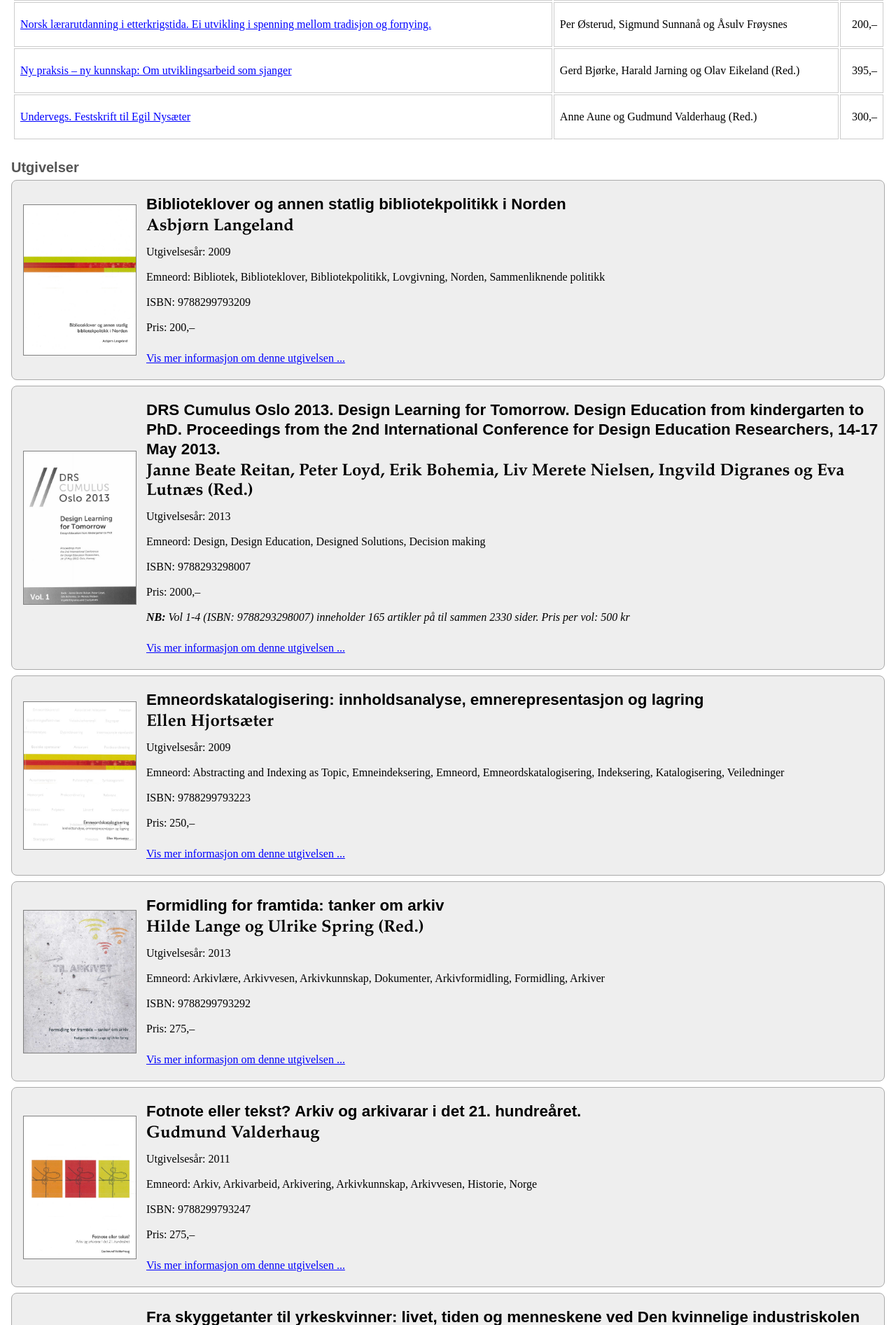
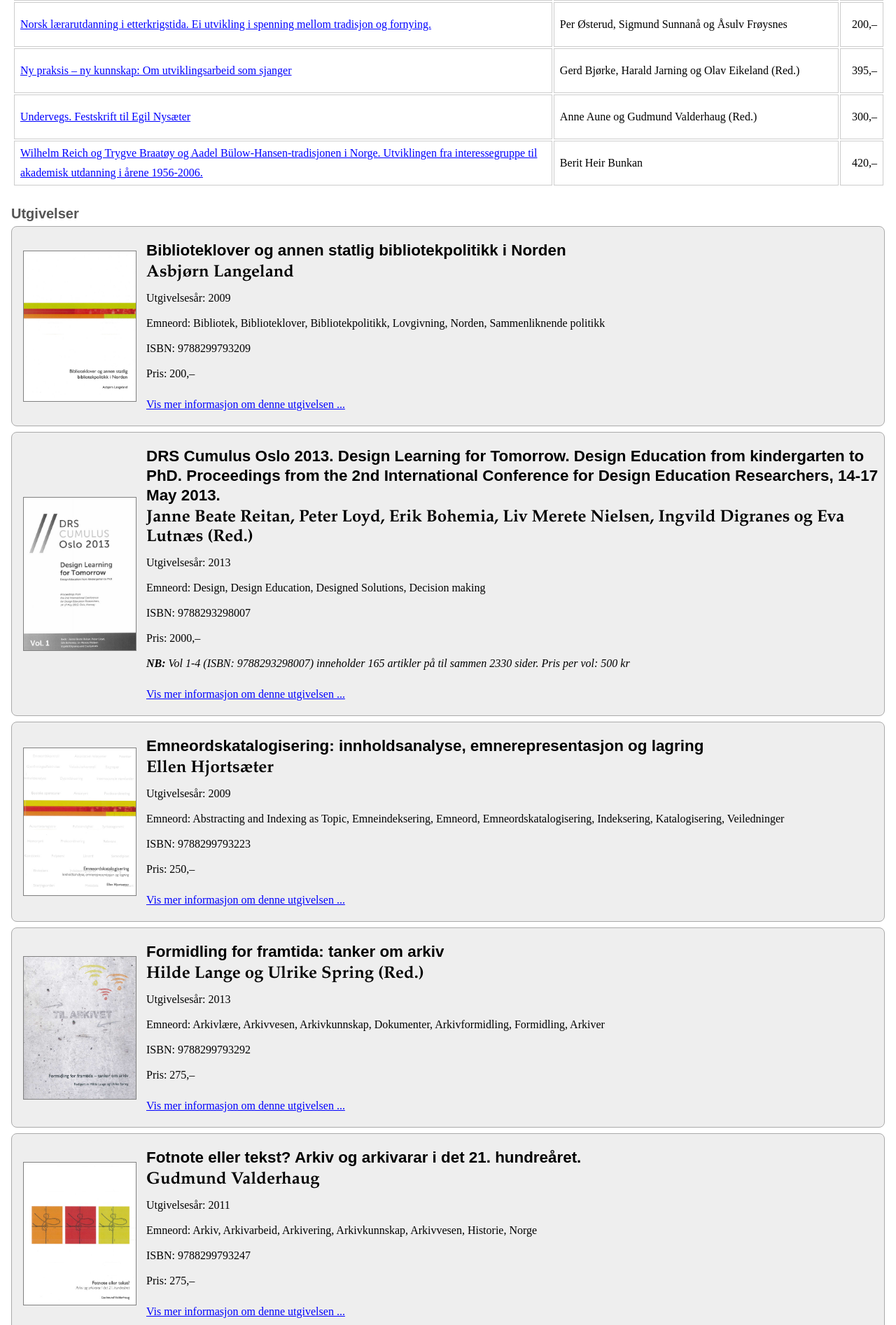
Before and after one commit to eirikhanssen/abm-media.no, a PHP site: page /utgivelser.php in a window 1280 px wide. Shown: the part 977-2870 px from the top of the page at 70% size. Run offline with PHP 8.4, Linux system fonts and the light colour scheme.

Commit message:
add another book

```diff
--- a/inc_booklist.php
+++ b/inc_booklist.php
@@ -235,4 +235,23 @@
             </a>
 		</p>
 	</div>
+
+	<div id="9788293298090" class="utgivelse contain">
+		<a href="img/cover-utvikling_fra_interessegruppe_akademisk_utdanning-466x600.jpg" title="Coverbilde for: Undervegs. Festskrift til Egil Nys&aelig;ter">
+			<img alt="Coverbilde. Kullskisse som viser en pasient som ligger på en benk og får massert ansiktsmuskler av en fysioterapeut." src="img/cover-utvikling_fra_interessegruppe_akademisk_utdanning-466x600.jpg" class="cover" height="200" width="151">
+		</a>
+		<h3 class="booktitle">Wilhelm Reich og Trygve Braatøy og Aadel Bülow-Hansen-tradisjonen i Norge. Utviklingen fra interessegruppe til akademisk utdanning i årene 1956-2006.</h3>
+		<ul class="bookmeta">
+			<li class="authors">Berit Heir Bunkan</li>
+			<li>Utgivelses&aring;r: 2014
+			</li>
+			<li class="keywords">Emneord: psykomotorisk, fysioterapeut, høgskole, utdanning</li>
+			<li>ISBN: 9788293298090</li>
+			<li class="price">420,&ndash;</li>
+		</ul>
+		<p class="more"><a href="utgivelse.php?isbn=9788293298090">
+                Vis mer informasjon om denne utgivelsen ...
+            </a>
+		</p>
+	</div>
 </div>
--- a/inc_booklist_table.php
+++ b/inc_booklist_table.php
@@ -88,6 +88,14 @@
 				<td>Anne Aune og Gudmund Valderhaug (Red.)</td>
 				<td class="price">300,&ndash;</td>
 			</tr>
+
+
+			<tr>
+				<td><a href="#9788293298090">Wilhelm Reich og Trygve Braatøy og Aadel Bülow-Hansen-tradisjonen i Norge. Utviklingen fra interessegruppe til akademisk utdanning i årene 1956-2006.</a>
+				</td>
+				<td>Berit Heir Bunkan</td>
+				<td class="price">420,&ndash;</td>
+			</tr>
 		</tbody>
 	</table>
 </div>
```
Also changed, not shown: utgivelser/isbn9788293298090.php (added, +25 -0 lines), img/cover-utvikling_fra_interessegruppe_akademisk_utdanning-466x600.jpg (added).
